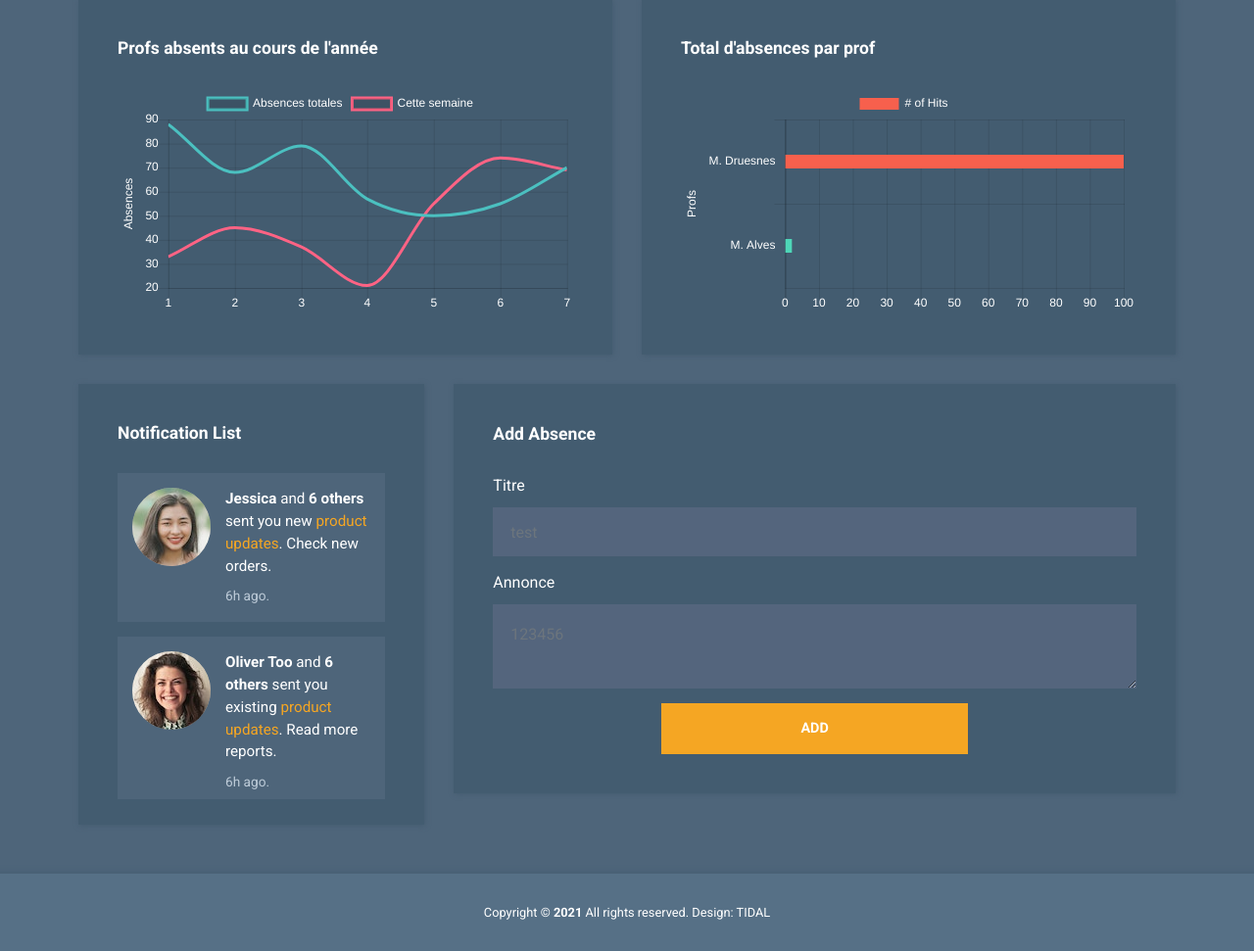
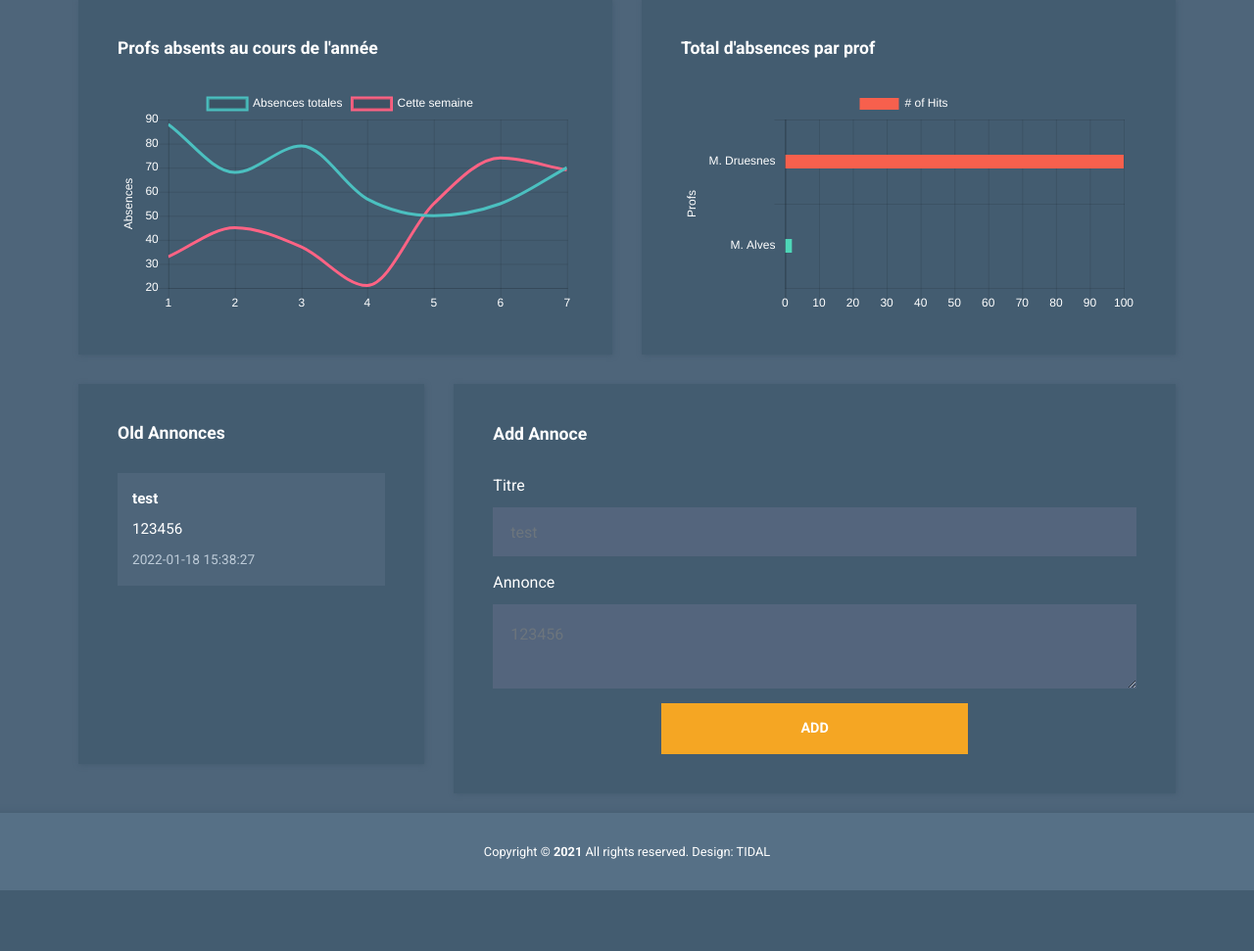
Before and after one commit to NSI-LCF/TIDAL, a PHP site: page /backoffice/index.php in a window 1280 px wide. Shown: the part 221-1192 px from the top of the page at 98% size. After the commit the page ends 1130 px from the top, so only its background shows below. Run offline with PHP 8.4, Linux system fonts and the light colour scheme; the visitor is signed in with stand-in values (Sample User, id 1); data comes from the database, SQL or seed files in the repository.

Commit message:
Annonces list

```diff
--- a/backoffice/index.php
+++ b/backoffice/index.php
@@ -1,5 +1,6 @@
 <?php
 // Middleware
+include_once 'php/User.php';
 include_once 'php/Middleware.php';
 
 include_once 'php/conf.php';
@@ -69,71 +70,20 @@ if ($_SERVER["REQUEST_METHOD"] == "POST") {
                 </div>
                 <div class="col-sm-12 col-md-12 col-lg-6 col-xl-4 tm-block-col">
                     <div class="tm-bg-primary-dark tm-block tm-block-taller tm-block-overflow">
-                        <h2 class="tm-block-title">Notification List</h2>
+                        <h2 class="tm-block-title">Old Annonces</h2>
                         <div class="tm-notification-items">
-                            <div class="media tm-notification-item">
-                                <div class="tm-gray-circle"><img src="img/notification-01.jpg" alt="Avatar Image" class="rounded-circle"></div>
+                            <?php
+                            foreach ($Annonces->get() as $annonce) {
+                                echo '<div class="media tm-notification-item">
                                 <div class="media-body">
-                                    <p class="mb-2"><b>Jessica</b> and <b>6 others</b> sent you new <a href="#" class="tm-notification-link">product updates</a>. Check new orders.</p>
-                                    <span class="tm-small tm-text-color-secondary">6h ago.</span>
+                                    <p class="mb-2"><b>'. htmlspecialchars($annonce["title"]) .'</b></p>
+                                    <p class="mb-2">'. htmlspecialchars($annonce["annonce"]) .'</p>
+                                    <span class="tm-small tm-text-color-secondary">'. htmlspecialchars($annonce["creation_time"]) .'</span>
                                 </div>
-                            </div>
-                            <div class="media tm-notification-item">
-                                <div class="tm-gray-circle"><img src="img/notification-02.jpg" alt="Avatar Image" class="rounded-circle"></div>
-                                <div class="media-body">
-                                    <p class="mb-2"><b>Oliver Too</b> and <b>6 others</b> sent you existing <a href="#" class="tm-notification-link">product updates</a>. Read more reports.</p>
-                                    <span class="tm-small tm-text-color-secondary">6h ago.</span>
-                                </div>
-                            </div>
-                            <div class="media tm-notification-item">
-                                <div class="tm-gray-circle"><img src="img/notification-03.jpg" alt="Avatar Image" class="rounded-circle"></div>
-                                <div class="media-body">
-                                    <p class="mb-2"><b>Victoria</b> and <b>6 others</b> sent you <a href="#" class="tm-notification-link">order updates</a>. Read order information.</p>
-                                    <span class="tm-small tm-text-color-secondary">6h ago.</span>
-                                </div>
-                            </div>
-                            <div class="media tm-notification-item">
-                                <div class="tm-gray-circle"><img src="img/notification-01.jpg" alt="Avatar Image" class="rounded-circle"></div>
-                                <div class="media-body">
-                                    <p class="mb-2"><b>Laura Cute</b> and <b>6 others</b> sent you <a href="#" class="tm-notification-link">product records</a>.</p>
-                                    <span class="tm-small tm-text-color-secondary">6h ago.</span>
-                                </div>
-                            </div>
-                            <div class="media tm-notification-item">
-                                <div class="tm-gray-circle"><img src="img/notification-02.jpg" alt="Avatar Image" class="rounded-circle"></div>
-                                <div class="media-body">
-                                    <p class="mb-2"><b>Samantha</b> and <b>6 others</b> sent you <a href="#" class="tm-notification-link">order stuffs</a>.</p>
-                                    <span class="tm-small tm-text-color-secondary">6h ago.</span>
-                                </div>
-                            </div>
-                            <div class="media tm-notification-item">
-                                <div class="tm-gray-circle"><img src="img/notification-03.jpg" alt="Avatar Image" class="rounded-circle"></div>
-                                <div class="media-body">
-                                    <p class="mb-2"><b>Sophie</b> and <b>6 others</b> sent you <a href="#" class="tm-notification-link">product updates</a>.</p>
-                                    <span class="tm-small tm-text-color-secondary">6h ago.</span>
-                                </div>
-                            </div>
-                            <div class="media tm-notification-item">
-                                <div class="tm-gray-circle"><img src="img/notification-01.jpg" alt="Avatar Image" class="rounded-circle"></div>
-                                <div class="media-body">
-                                    <p class="mb-2"><b>Lily A</b> and <b>6 others</b> sent you <a href="#" class="tm-notification-link">product updates</a>.</p>
-                                    <span class="tm-small tm-text-color-secondary">6h ago.</span>
-                                </div>
-                            </div>
-                            <div class="media tm-notification-item">
-                                <div class="tm-gray-circle"><img src="img/notification-02.jpg" alt="Avatar Image" class="rounded-circle"></div>
-                                <div class="media-body">
-                                    <p class="mb-2"><b>Amara</b> and <b>6 others</b> sent you <a href="#" class="tm-notification-link">product updates</a>.</p>
-                                    <span class="tm-small tm-text-color-secondary">6h ago.</span>
-                                </div>
-                            </div>
-                            <div class="media tm-notification-item">
-                                <div class="tm-gray-circle"><img src="img/notification-03.jpg" alt="Avatar Image" class="rounded-circle"></div>
-                                <div class="media-body">
-                                    <p class="mb-2"><b>Cinthela</b> and <b>6 others</b> sent you <a href="#" class="tm-notification-link">product updates</a>.</p>
-                                    <span class="tm-small tm-text-color-secondary">6h ago.</span>
-                                </div>
-                            </div>
+                            </div>';
+                            }
+                            ?>
+
                         </div>
                     </div>
                 </div>
@@ -141,7 +91,7 @@ if ($_SERVER["REQUEST_METHOD"] == "POST") {
                     <div class="tm-bg-primary-dark tm-block tm-block-h-auto">
                         <div class="row">
                             <div class="col-12">
-                                <h2 class="tm-block-title d-inline-block">Add Absence</h2>
+                                <h2 class="tm-block-title d-inline-block">Add Annoce</h2>
                             </div>
                         </div>
                         <div class="row tm-edit-product-row">
--- a/backoffice/php/Annonces.php
+++ b/backoffice/php/Annonces.php
@@ -3,7 +3,7 @@ class Annonces {
     public function get() {
         global $dbh;
 
-        $sql = "SELECT * FROM `annonces`";
+        $sql = "SELECT * FROM `annonces` ORDER BY creation_time DESC";
         $sth = $dbh->prepare($sql);
         $sth->execute();
         return $sth->fetchAll();
```
